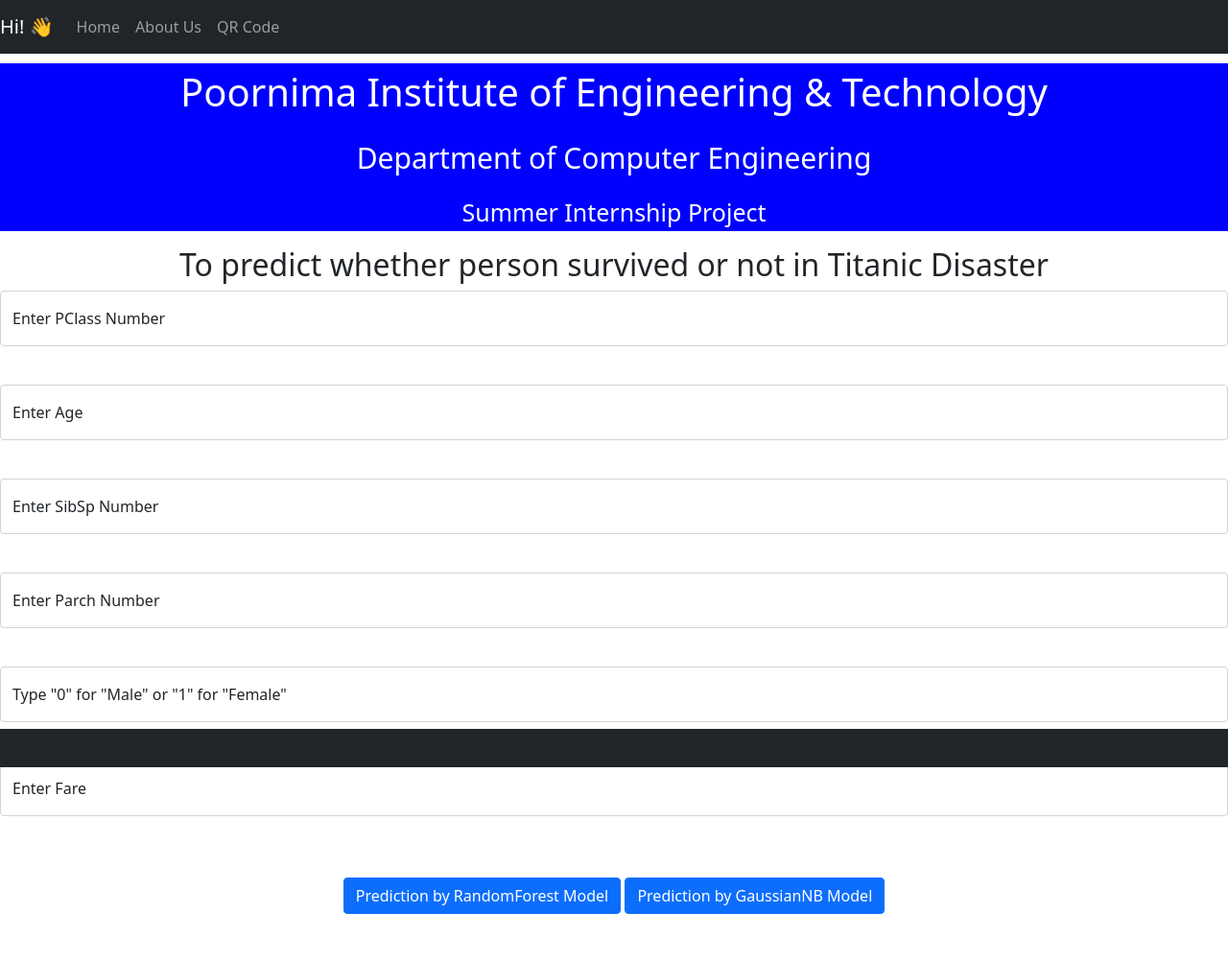
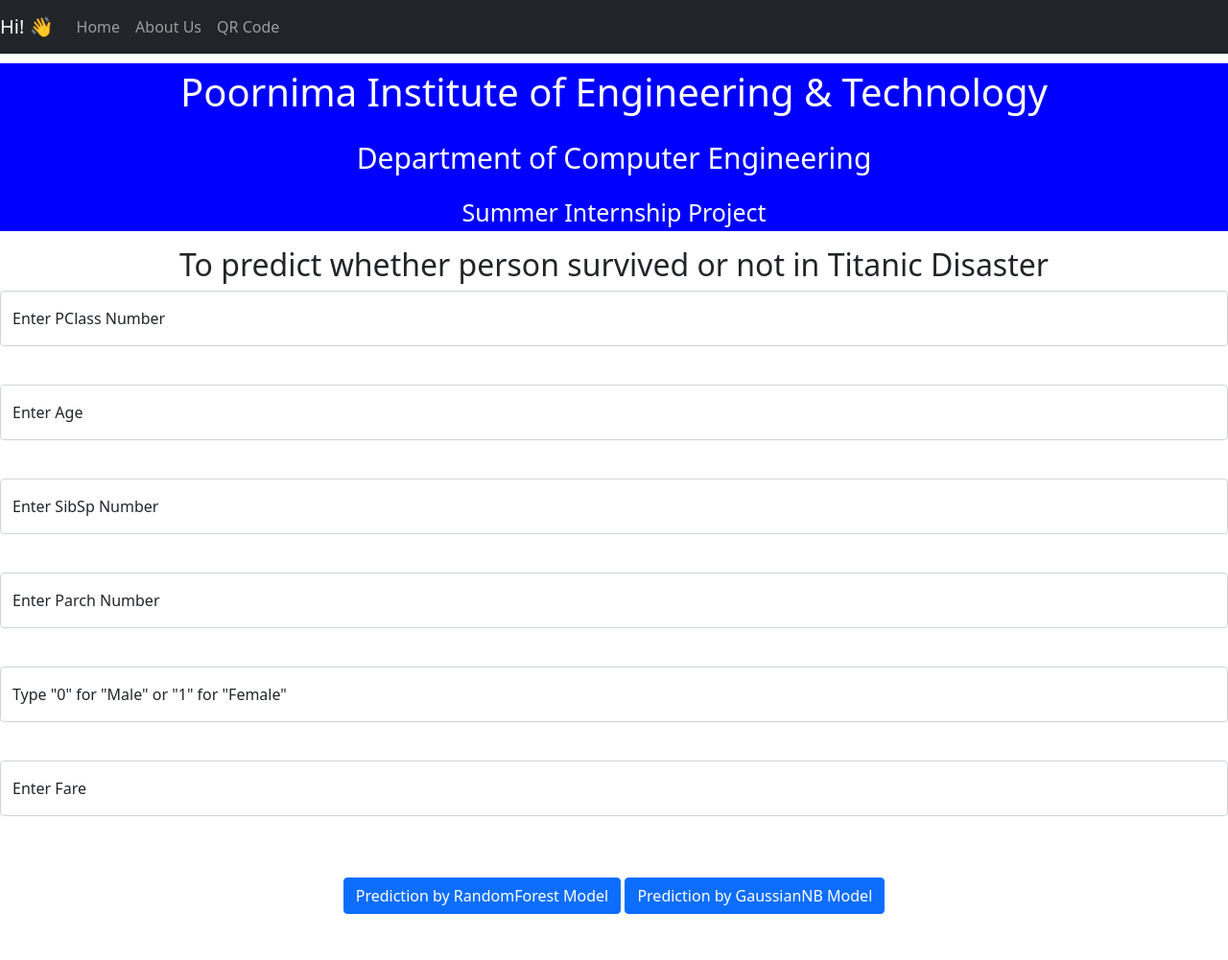
Before and after one commit to jonmichael69/TITANIC, a Flask app: page / in a window 1280 px wide. Shown: the whole page at 96% size. Run offline with Flask 2, Linux system fonts and the light colour scheme; parts of the project's set-up code (start-up, migrations or seed data) failed here and were passed over.

Commit message:
Update index.html

```diff
--- a/templates/index.html
+++ b/templates/index.html
@@ -97,19 +97,6 @@
 <br>
 {{ prediction_text }}
 
-
-<div class="" style="background-color:rgb(44, 44, 44);" >
-    <div class="clearfix">
-
-        <div class="fixed-bottom ">
-            <div class="dark bg-dark " style="min-height: 40px;">
-
-                <marquee style="color:#fff; margin-top: 7px;">
-                    <h9>Designed & Developed by Sudhanshu Sharma, Student of Poornima Institute of Engineering and Technology</h9>
-                </marquee>
-            </div>
-        </div>
-    </div>
-    </div>
+</div>
 </body>
 </html>
```
